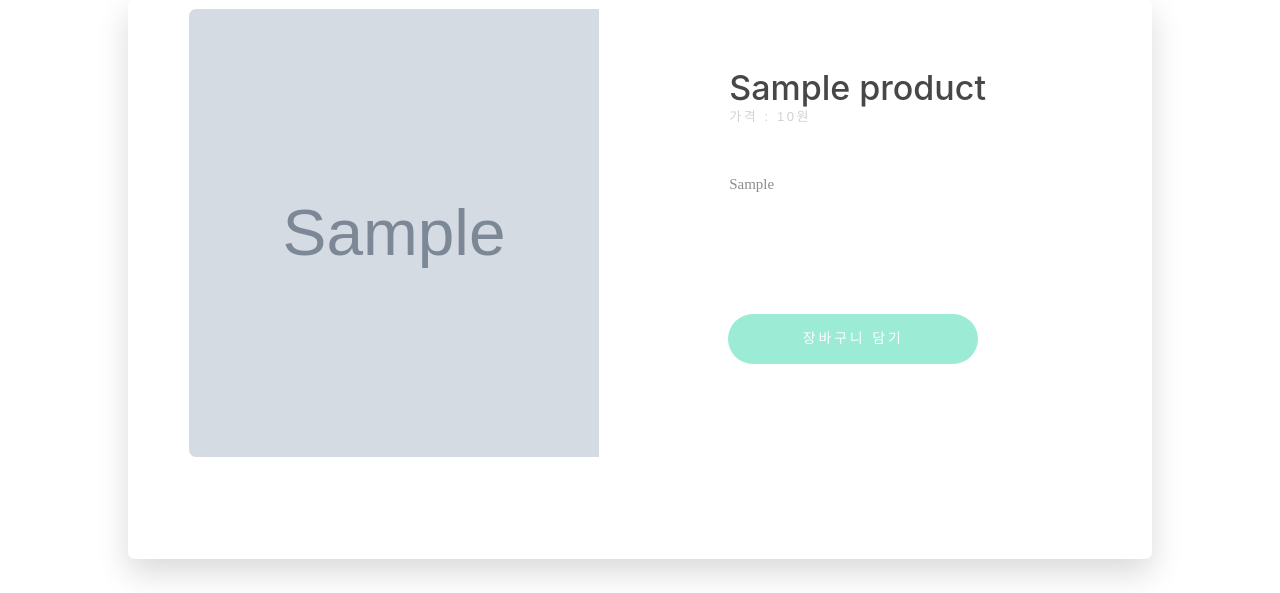
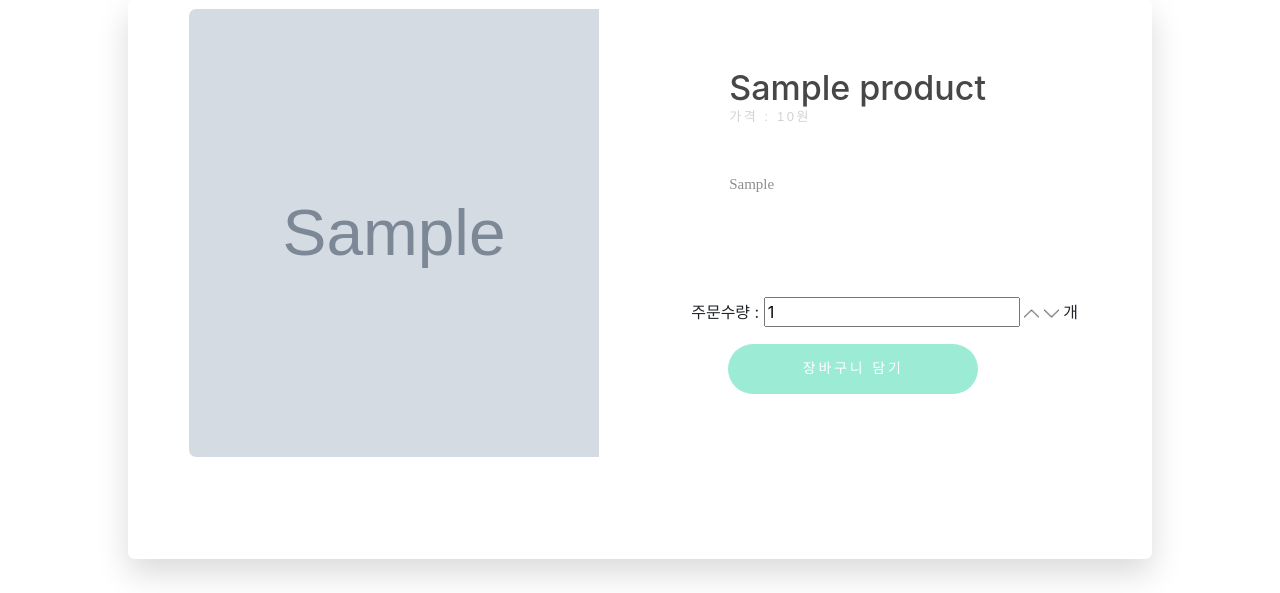
Before and after one commit to GuGaYoung/EasyHomeCafeWebSite, a PHP site: page /productInformation.php?idx=1 in a window 1280 px wide. Shown: the part 240-833 px from the top of the page. Run offline with PHP 8.4, Linux system fonts and the light colour scheme; tables that the repository leaves empty or names only in its code hold one stand-in row (values such as "Sample post"); grey boxes marked "Sample" are stand-in pictures; some libraries are stand-ins or nearby versions.

Commit message:
장바구니 수량 선택기능 추가

```diff
--- a/html/goToCart.php
+++ b/html/goToCart.php
@@ -17,6 +17,7 @@ $mysqli_connect = connect_Mysqli();
     <table class="list-table">
         <tr>
             <th>상품정보</th>
+            <th>개수</th>
             <th>상품금액</th>
             <th>등록일</th>
         </tr>
@@ -35,7 +36,8 @@ $mysqli_connect = connect_Mysqli();
                         <div class="product_name"><?php echo $row['name'];?></div>
                     </div>
                 </td>
-                <td><?php echo $row['price'];?>원</td>
+                <td><?php echo $row['quantity'];?>개</td>
+                <td><?php echo $row['price']*$row['quantity'];?>원</td>
                 <td><?php echo $row['date']; ?></td>
             </tr>
             </tbody>
--- a/html/productInformation.css
+++ b/html/productInformation.css
@@ -45,6 +45,10 @@
     text-transform: uppercase;
     color: #d2d2d2;
     letter-spacing: 0.2em;
+}
+
+.product-text h3 h4{
+    margin: 0 0 47px 38px;
 }
 
 .product-text p {
--- a/html/productInformation.php
+++ b/html/productInformation.php
@@ -26,9 +26,39 @@ $row = mysqli_fetch_array($result);
         </div>
         <div class="product-info">
             <div class="product-text">
+
                 <h1><?php echo $row['name'];?></h1>
                 <h2>가격 : <?php echo $row['price'];?>원</h2>
                 <p><?php echo $row['information'];?></p>
+                <span>주문수량 : </span>
+                <input type="text" name="num" value="1" id="num" class="num"/>
+                <img src="image/up-arrow.png" alt="" width="15px" height="15px" class="bt_up"/>
+                <img src="image/down-arrow.png" alt="" width="15px" height="15px" class="bt_down" />
+                <span>개</span>
+
+                <script>
+                    let productNum = 1;
+                    $(function(){
+
+                        $('.bt_up').click(function(){
+                            let n = $('.bt_up').index(this);
+                            let num = $(".num:eq("+n+")").val();
+                            num = $(".num:eq("+n+")").val(num*1+1);
+                        });
+                        $('.bt_down').click(function(){
+
+                            productNum = document.getElementById("num").value;
+                            if(productNum <= 1){
+                                return;
+                            }
+
+                            let n = $('.bt_down').index(this);
+                            let num = $(".num:eq("+n+")").val();
+                            num = $(".num:eq("+n+")").val(num*1-1);
+                        });
+                    })
+                </script>
+                <!--<h4>총가격 : <?php /*echo $row['price'];*/?>원</h4>-->
             </div>
             <div class="product-price-btn">
                 <?php
@@ -55,11 +85,13 @@ $row = mysqli_fetch_array($result);
                                 modal: true,
                                 buttons: {
                                     "네": function() {
-                                        location.href='shoppingCartInsert.php?idx=<?php echo $row['idx']; ?>&gotocart=true'
+                                        productNum = document.getElementById("num").value;
+                                        location.href='shoppingCartInsert.php?idx=<?php echo $row['idx']; ?>&gotocart=true&productNum='+productNum;
                                         $(this).dialog('close');
                                     },
                                     "아니요": function() {
-                                        location.href='shoppingCartInsert.php?idx=<?php echo $row['idx']; ?>&gotocart=false'
+                                        productNum = document.getElementById("num").value;
+                                        location.href='shoppingCartInsert.php?idx=<?php echo $row['idx']; ?>&gotocart=false&productNum='+productNum;
                                         $(this).dialog('close');
                                     }
                                 }
@@ -74,7 +106,6 @@ $row = mysqli_fetch_array($result);
     </div>
 
 </main>
-
 </body>
 
 </html>
```
Also changed, not shown: html/shoppingCartInsert.php (+10 -5 lines), html/image/down-arrow.png (added), html/image/up-arrow.png (added).
